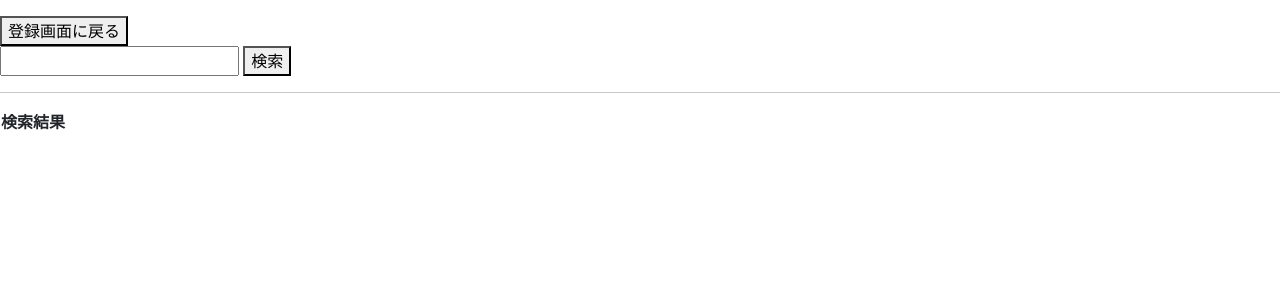
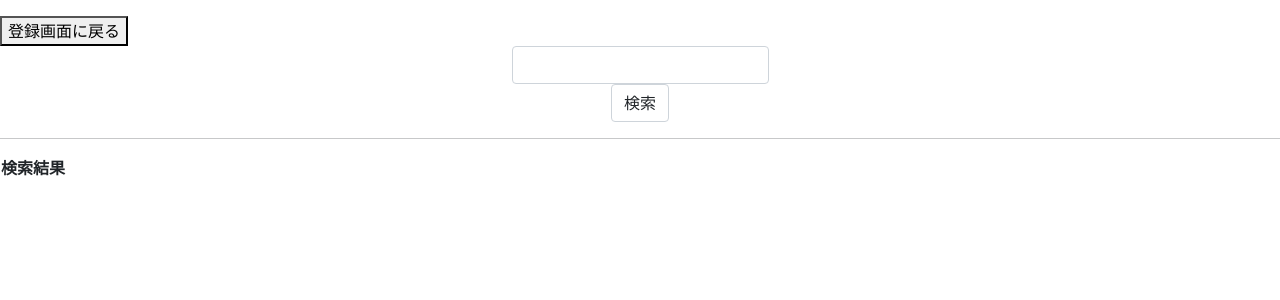
Before and after one commit to KeNtaMiyata/ShareTabi, a Flask app: page /visited_location in a window 1280 px wide. Shown: the part 168-468 px from the top of the page. Run offline with Flask 2, Linux system fonts and the light colour scheme; a user stored in the database is signed in; lists and menus that the app fills with data are empty; parts of the project's set-up code (start-up, migrations or seed data) failed here and were passed over; some libraries are stand-ins or nearby versions.

Commit message:
場所検索機能 complete.ver

```diff
--- a/templates/search_location.html
+++ b/templates/search_location.html
@@ -10,8 +10,8 @@
 </form>
 
 <form action="/visited_location" method="post">
-    <input type="serch" name="location_name" value="{{ location }}">
-    <button type="submit">検索</button>
+    <input class="form-control mx-auto w-auto" type="serch" name="location_name" value="{{ location }}">
+    <button class="form-control mx-auto w-auto" type="submit">検索</button>
 </form>
 <hr>
 {% if message %}
@@ -24,7 +24,7 @@
         </tr>
         {% for loc in locations %}
             <tr>
-                <td><input type="submit" id="location" name="location" value="{{ loc['description'] }}"></td>
+                <td><input class="form-control mx-auto w-auto" type="submit" id="location" name="location" value="{{ loc['description'] }}"></td>
             </tr>
         {% endfor %}
     </table>
```
